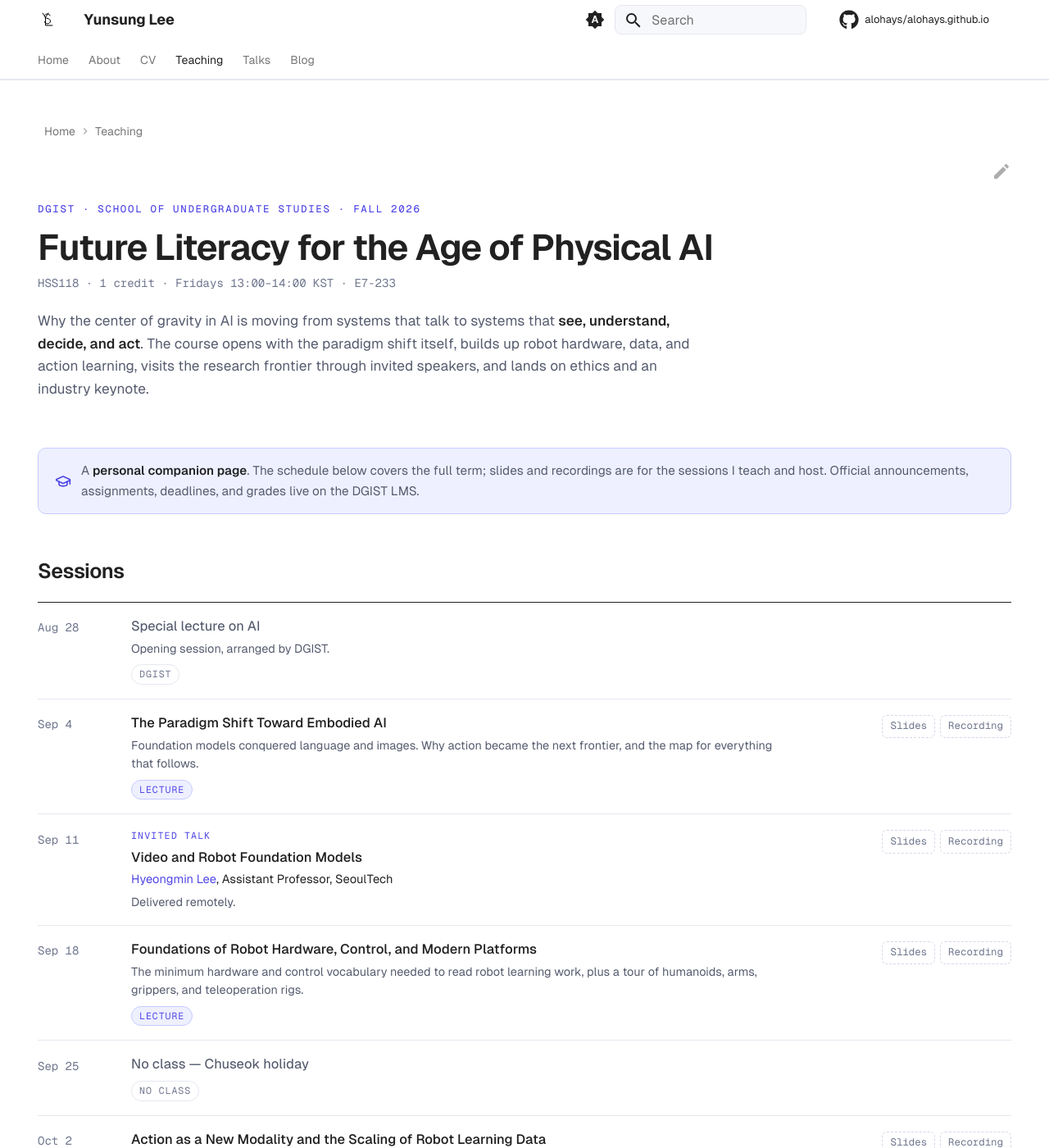
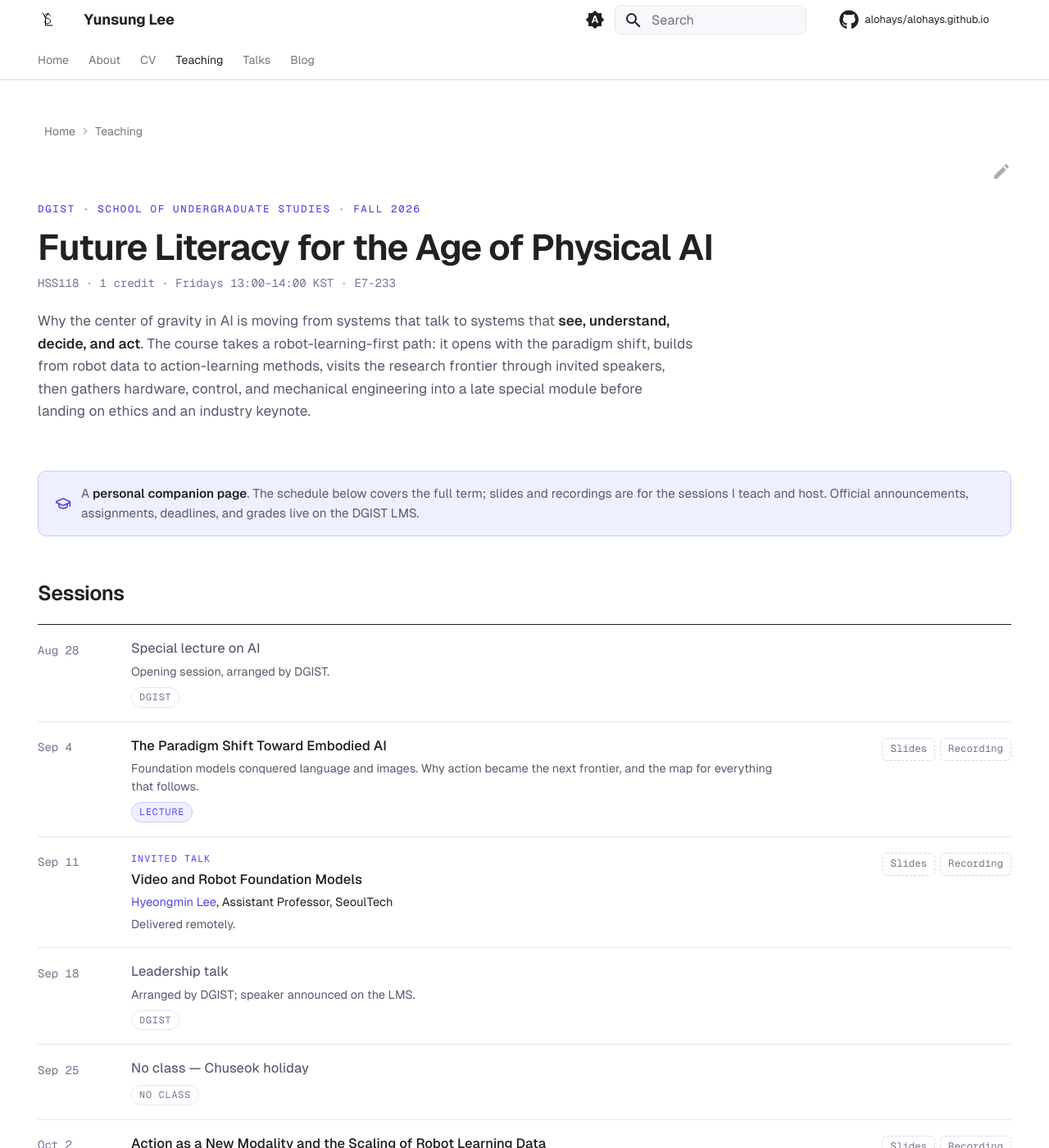
Before and after one commit to alohays/alohays.github.io, an MkDocs documentation site: the page built from docs/teaching/dgist-hss118-2026f/index.md, in a window 1280 px wide and 1400 px high. Shown: the whole window at 82% size. Built offline with MkDocs 1.6.1 and Material for MkDocs 9.7.7, drawn with Linux system fonts in a browser that asks for light colours; comment, search, counter and statistics services are not loaded; some of the changed text lies outside the part shown.

Commit message:
Update DGIST HSS118 schedule and course arc

```diff
--- a/docs/teaching/dgist-hss118-2026f/index.md
+++ b/docs/teaching/dgist-hss118-2026f/index.md
@@ -10,7 +10,7 @@ hide:
   <span class="yl-eyebrow">DGIST · School of Undergraduate Studies · Fall 2026</span>
   <h1>Future Literacy for the Age of Physical AI</h1>
   <p class="yl-course-meta">HSS118 · 1 credit · Fridays 13:00–14:00 KST · E7-233</p>
-  <p class="yl-desc">Why the center of gravity in AI is moving from systems that talk to systems that <strong>see, understand, decide, and act</strong>. The course opens with the paradigm shift itself, builds up robot hardware, data, and action learning, visits the research frontier through invited speakers, and lands on ethics and an industry keynote.</p>
+  <p class="yl-desc">Why the center of gravity in AI is moving from systems that talk to systems that <strong>see, understand, decide, and act</strong>. The course takes a robot-learning-first path: it opens with the paradigm shift, builds from robot data to action-learning methods, visits the research frontier through invited speakers, then gathers hardware, control, and mechanical engineering into a late special module before landing on ethics and an industry keynote.</p>
 </div>
 
 <div class="yl-callout">
@@ -60,16 +60,12 @@ hide:
     </span>
   </div>
 
-  <div class="yl-sess-row">
+  <div class="yl-sess-row yl-sess-row--quiet">
     <span class="yl-sess-date">Sep 18</span>
     <span class="yl-sess-body">
-      <span class="yl-sess-title">Foundations of Robot Hardware, Control, and Modern Platforms</span>
-      <span class="yl-sess-desc">The minimum hardware and control vocabulary needed to read robot learning work, plus a tour of humanoids, arms, grippers, and teleoperation rigs.</span>
-      <span class="yl-sess-tag yl-sess-tag--mine">Lecture</span>
-    </span>
-    <span class="yl-sess-mat">
-      <span class="yl-mat">Slides</span>
-      <span class="yl-mat">Recording</span>
+      <span class="yl-sess-title">Leadership talk</span>
+      <span class="yl-sess-desc">Arranged by DGIST; speaker announced on the LMS.</span>
+      <span class="yl-sess-tag">DGIST</span>
     </span>
   </div>
 
@@ -156,12 +152,17 @@ hide:
     </span>
   </div>
 
-  <div class="yl-sess-row yl-sess-row--quiet">
+  <div class="yl-sess-row">
     <span class="yl-sess-date">Nov 20</span>
     <span class="yl-sess-body">
-      <span class="yl-sess-title">Leadership talk</span>
-      <span class="yl-sess-desc">Arranged by DGIST; speaker announced on the LMS.</span>
-      <span class="yl-sess-tag">DGIST</span>
+      <span class="yl-sess-kicker">Special module</span>
+      <span class="yl-sess-title">Foundations of Robot Hardware, Control, and Modern Platforms</span>
+      <span class="yl-sess-desc">A late-term introduction to the hardware, control, and mechanical engineering behind robot learning — from actuators and kinematics to humanoids, arms, grippers, and teleoperation — with no engineering background assumed.</span>
+      <span class="yl-sess-tag yl-sess-tag--mine">Lecture</span>
+    </span>
+    <span class="yl-sess-mat">
+      <span class="yl-mat">Slides</span>
+      <span class="yl-mat">Recording</span>
     </span>
   </div>
 
@@ -209,7 +210,7 @@ hide:
 
 <p class="yl-desc">Future Literacy is a required general-education course for first- and second-year students at DGIST, co-taught across a full sixteen-week term. The schedule above lists every week so the shape of the term is visible at a glance. The eight highlighted sessions are the ones I lecture, host, or co-run; the weeks marked <em>DGIST</em> are arranged by the school, and both assessment weeks replace a sitting exam with written work.</p>
 
-<p class="yl-desc">Dates follow the revised plan submitted to DGIST on 4 August 2026. If the school adjusts it, this page follows — but the LMS is the authority, and deadlines and grading are set there, not here.</p>
+<p class="yl-desc">Dates reflect my 31 August 2026 response accepting DGIST's proposed schedule adjustment. If the school adjusts it further, this page follows — but the LMS is the authority, and deadlines and grading are set there, not here.</p>
 
 <p class="yl-desc">Sessions assume <strong>no prior background</strong> in robotics or machine learning. Technical terms are introduced in plain language first, and every acronym is spelled out the first time it appears.</p>
 
```
